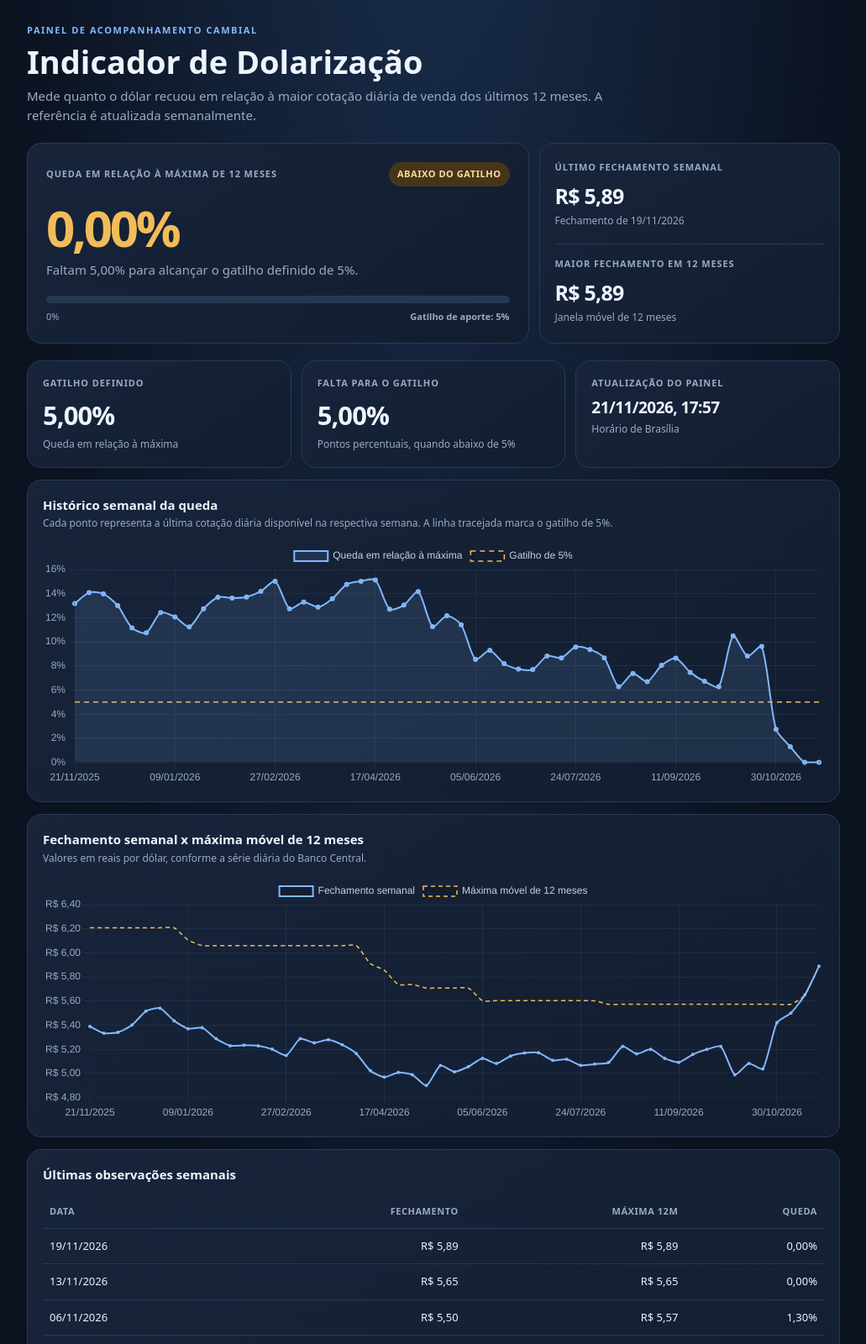
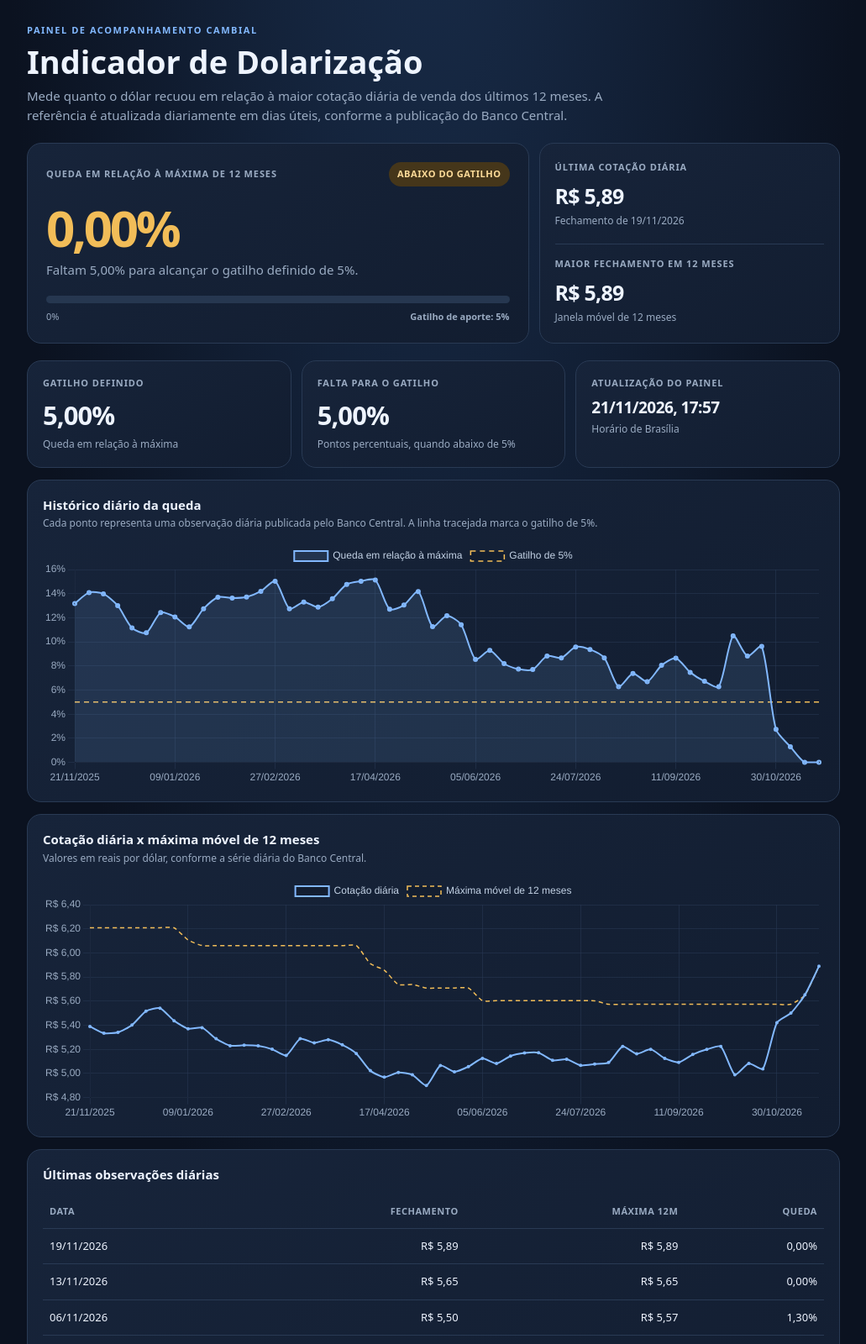
Before and after one commit to rams10/indicador-dolarizacao, a plain HTML site: page docs/index.html in a window 1280 px wide. Shown: the top 1600 px of the page at 84% size, without its empty margins (124-1155 px from the left). Drawn offline with nearby package versions, Linux system fonts and the light colour scheme.

Commit message:
Atualiza painel para indicador diário

```diff
--- a/docs/index.html
+++ b/docs/index.html
@@ -4,7 +4,7 @@
   <meta charset="utf-8">
   <meta name="viewport" content="width=device-width, initial-scale=1">
   <meta name="theme-color" content="#101827">
-  <meta name="description" content="Indicador semanal de queda do dólar em relação à maior cotação diária dos últimos 12 meses.">
+  <meta name="description" content="Indicador diário de queda do dólar em relação à maior cotação diária dos últimos 12 meses.">
   <title>Indicador de Dolarização</title>
   <script src="https://cdn.jsdelivr.net/npm/chart.js"></script>
   <style>
@@ -24,7 +24,7 @@
   <header>
     <div class="eyebrow">Painel de acompanhamento cambial</div>
     <h1>Indicador de Dolarização</h1>
-    <p class="subtitle">Mede quanto o dólar recuou em relação à maior cotação diária de venda dos últimos 12 meses. A referência é atualizada semanalmente.</p>
+    <p class="subtitle">Mede quanto o dólar recuou em relação à maior cotação diária de venda dos últimos 12 meses. A referência é atualizada diariamente em dias úteis, conforme a publicação do Banco Central.</p>
   </header>
   <section class="hero">
     <div class="card signal">
@@ -35,7 +35,7 @@
       <div class="progress-label"><span>0%</span><strong>Gatilho de aporte: 5%</strong></div>
     </div>
     <div class="card side-stat">
-      <div class="stat"><div class="label">Último fechamento semanal</div><div class="value" id="close">—</div><div class="unit" id="close-date">Data ainda indisponível</div></div>
+      <div class="stat"><div class="label">Última cotação diária</div><div class="value" id="close">—</div><div class="unit" id="close-date">Data ainda indisponível</div></div>
       <div class="stat"><div class="label">Maior fechamento em 12 meses</div><div class="value" id="maximum">—</div><div class="unit">Janela móvel de 12 meses</div></div>
     </div>
   </section>
@@ -45,26 +45,26 @@
     <div class="card"><div class="label">Atualização do painel</div><div class="value" id="updated" style="font-size:19px">—</div><div class="unit">Horário de Brasília</div></div>
   </section>
   <section class="card chart-card">
-    <div class="chart-title">Histórico semanal da queda</div>
-    <div class="unit">Cada ponto representa a última cotação diária disponível na respectiva semana. A linha tracejada marca o gatilho de 5%.</div>
+    <div class="chart-title">Histórico diário da queda</div>
+    <div class="unit">Cada ponto representa uma observação diária publicada pelo Banco Central. A linha tracejada marca o gatilho de 5%.</div>
     <div class="chart-wrap"><canvas id="dropChart"></canvas></div>
   </section>
   <section class="card chart-card">
-    <div class="chart-title">Fechamento semanal x máxima móvel de 12 meses</div>
+    <div class="chart-title">Cotação diária x máxima móvel de 12 meses</div>
     <div class="unit">Valores em reais por dólar, conforme a série diária do Banco Central.</div>
     <div class="chart-wrap"><canvas id="rateChart"></canvas></div>
   </section>
   <section class="card chart-card">
-    <div class="chart-title">Últimas observações semanais</div>
+    <div class="chart-title">Últimas observações diárias</div>
     <div class="table-wrap"><table><thead><tr><th>Data</th><th>Fechamento</th><th>Máxima 12m</th><th>Queda</th></tr></thead><tbody id="historyRows"><tr><td colspan="4">Aguardando dados…</td></tr></tbody></table></div>
   </section>
   <section class="card formula">
     <div class="chart-title">Como o indicador é calculado</div>
-    <div class="formula-box">Queda (%) = (1 − fechamento semanal ÷ maior fechamento diário dos últimos 12 meses) × 100</div>
-    <p class="foot">A máxima de referência considera apenas fechamentos diários publicados dentro da janela móvel de 12 meses, incluindo a data do fechamento semanal. Em semanas com feriado, é utilizada a última observação disponível naquela semana.</p>
+    <div class="formula-box">Queda (%) = (1 − cotação diária ÷ maior cotação diária dos últimos 12 meses) × 100</div>
+    <p class="foot">A máxima de referência considera apenas fechamentos diários publicados dentro da janela móvel de 12 meses, incluindo a própria data da observação. Em fins de semana e feriados, o painel mantém a última cotação oficialmente divulgada.</p>
   </section>
   <p class="foot" id="sourceText">Fonte: Banco Central do Brasil, SGS série 1 — taxa de câmbio livre, dólar americano (venda), periodicidade diária.</p>
-  <p class="foot">Este indicador é uma referência estatística, não uma recomendação automática de compra. A cotação de referência não representa necessariamente o preço final pago para dolarizar: spread, tarifas, IOF, custos de corretora e diferenças entre produtos não estão incluídos. A atualização semanal pode sofrer atraso de publicação ou de execução do GitHub Actions.</p>
+  <p class="foot">Este indicador é uma referência estatística, não uma recomendação automática de compra. A cotação de referência não representa necessariamente o preço final pago para dolarizar: spread, tarifas, IOF, custos de corretora e diferenças entre produtos não estão incluídos. A atualização diária em dias úteis pode sofrer atraso de publicação ou de execução do GitHub Actions.</p>
   <div class="source"><a href="https://dadosabertos.bcb.gov.br/dataset/1-taxa-de-cambio---livre---dolar-americano-venda---diario" target="_blank" rel="noopener">Consultar a série no Banco Central</a><span class="unit">·</span><span class="unit" id="lastRecord">Sem dados carregados</span></div>
 </main>
 <script>
@@ -82,7 +82,7 @@ function drawCharts(history){
   ]},options:{responsive:true,maintainAspectRatio:false,plugins:{legend:{labels:{color:'#c3d2e5'}}},scales:{x:{ticks:{color:'#9aabc2',maxTicksLimit:8},grid:{color:'rgba(41,58,84,.55)'}},y:{beginAtZero:true,ticks:{color:'#9aabc2',callback:v=>v+'%'},grid:{color:'rgba(41,58,84,.55)'}}}}});
   if(rateChart)rateChart.destroy();
   rateChart=new Chart(document.getElementById('rateChart'),{type:'line',data:{labels,datasets:[
-    {label:'Fechamento semanal',data:history.map(x=>x.close),borderColor:'#82b8ff',tension:.2,pointRadius:1,borderWidth:2},
+    {label:'Cotação diária',data:history.map(x=>x.close),borderColor:'#82b8ff',tension:.2,pointRadius:1,borderWidth:2},
     {label:'Máxima móvel de 12 meses',data:history.map(x=>x.max_12m),borderColor:'#f2bd58',borderDash:[5,4],tension:.2,pointRadius:0,borderWidth:1.5}
   ]},options:{responsive:true,maintainAspectRatio:false,plugins:{legend:{labels:{color:'#c3d2e5'}}},scales:{x:{ticks:{color:'#9aabc2',maxTicksLimit:8},grid:{color:'rgba(41,58,84,.55)'}},y:{ticks:{color:'#9aabc2',callback:v=>'R$ '+Number(v).toFixed(2).replace('.',',')},grid:{color:'rgba(41,58,84,.55)'}}}}});
 }
@@ -91,7 +91,7 @@ async function load(){
     const response=await fetch('./data.json?ts='+Date.now(),{cache:'no-store'});
     if(!response.ok)throw new Error('Ainda não há atualização publicada.');
     const data=await response.json();
-    if(!data.latest||!Array.isArray(data.history)||!data.history.length)throw new Error('Aguardando a primeira execução do atualizador semanal.');
+    if(!data.latest||!Array.isArray(data.history)||!data.history.length)throw new Error('Aguardando a primeira execução do atualizador diário.');
     const q=data.latest,hit=q.drop_pct>=threshold;
     document.getElementById('drop').textContent=pct(q.drop_pct);
     document.getElementById('drop').className='big '+(hit?'hit':'wait');
```
